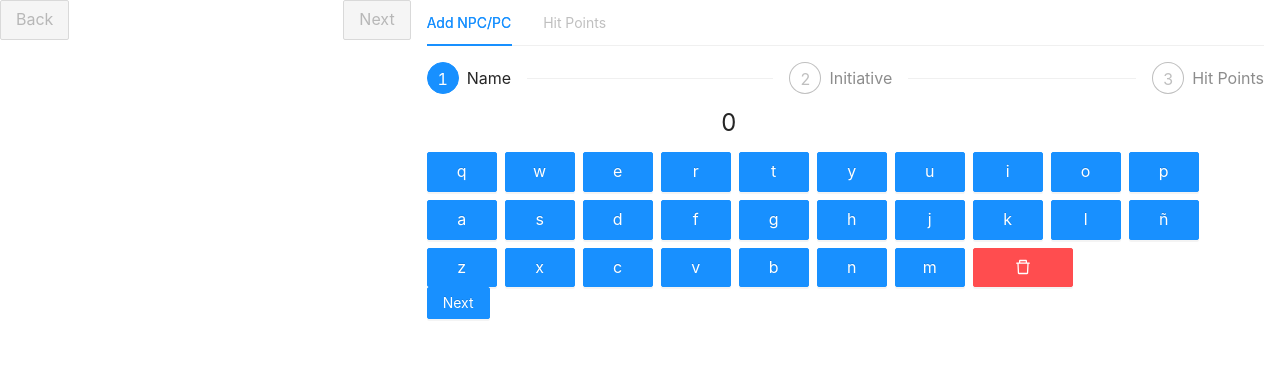
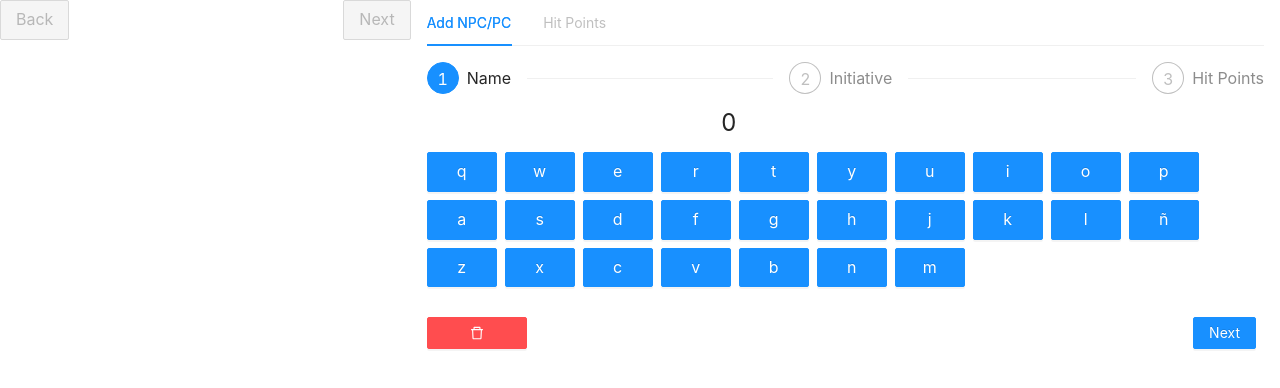
Before and after one commit to santiagoclv/dnd-combat-tracker, a React (Create React App) app: page / in a window 1280 px wide. Shown: the top 388 px of the page. Built offline with nearby package versions, Linux system fonts and the light colour scheme.

Commit message:
Move delete button

```diff
--- a/src/App.css
+++ b/src/App.css
@@ -12,14 +12,22 @@ body, html {
     padding:0;
 }
 
-.App {
-    height: 100%;
-    width: 100%;
-}
-
 .initiative{
     padding: 0 20px;
     width: auto;
     font-size: 20px;
     text-align: center;
 }
+
+
+.steps-action{
+    display: flex;
+    justify-content: flex-end;
+    margin-top: 30px;
+}
+.steps-action * {
+    margin: 0 8px;
+}
+.steps-action :first-child {
+    margin: 0 auto 0 0;
+}
--- a/src/App.js
+++ b/src/App.js
@@ -1,5 +1,7 @@
 import React, { useReducer, useState } from 'react';
 import { Row, Col, Button, Avatar, Menu, Tabs, Steps } from 'antd';
+
+import { DeleteOutlined } from '@ant-design/icons';
 
 import Initiative from './Initiative';
 import HitPoints from './HitPoints';
@@ -92,9 +94,9 @@ function reducer(state, action) {
             return { ...state, selected: action.value };
         }
         case 'editHitpoints': {
-            const initiatives = state.initiatives.map( ini => {
-                const copy_ini = {...ini};
-                if(ini.id === state.selected){
+            const initiatives = state.initiatives.map(ini => {
+                const copy_ini = { ...ini };
+                if (ini.id === state.selected) {
                     copy_ini.hitpoints = copy_ini.hitpoints + action.value;
                 }
                 return copy_ini;
@@ -102,7 +104,7 @@ function reducer(state, action) {
             return { ...state, initiatives };
         }
         case 'clean': {
-            return { ...state, inputInitiative: 0, inputName: '', inputHitpoints: 0, selected: null  };
+            return { ...state, inputInitiative: 0, inputName: '', inputHitpoints: 0, selected: null };
         }
         default:
             throw new Error();
@@ -114,7 +116,7 @@ export default function App() {
     const [current, setCurrent] = useState(0);
 
     return (
-        <Row className="App" gutter={[16, 16]}>
+        <Row gutter={[16, 16]} style={{ width: "100%", height: "100%" }}>
             <Col span={8} >
                 <Row style={{ height: '40px' }} >
                     <Col span={12}>
@@ -186,9 +188,36 @@ export default function App() {
                             current === 2 && <HitPoints state={state} dispatch={dispatch} />
                         }
                         <div className="steps-action">
+                            {
+                                current === 0 &&
+                                <Button
+                                    danger
+                                    style={{width: '100px'}}
+                                    type="primary" onClick={() => dispatch({ type: 'deleteInputName' })} >
+                                    <DeleteOutlined />
+                                </Button>
+                            }
+                            {
+                                current === 1 &&
+                                <Button
+                                    danger
+                                    style={{width: '100px'}}
+                                    type="primary" onClick={() => dispatch({ type: 'deleteInputInitiative' })} >
+                                    <DeleteOutlined />
+                                </Button>
+                            }
+                            {
+                                current === 2 &&
+                                <Button
+                                    danger
+                                    style={{width: '100px'}}
+                                    type="primary" onClick={() => dispatch({ type: 'deleteInputHitpoints' })} >
+                                    <DeleteOutlined />
+                                </Button>
+                            }
 
                             {current > 0 && (
-                                <Button style={{ margin: '0 8px' }} onClick={() => setCurrent(current - 1)}>
+                                <Button onClick={() => setCurrent(current - 1)}>
                                     Previous
                                 </Button>
                             )}
@@ -199,12 +228,12 @@ export default function App() {
                             )}
 
                             {current === steps.length - 1 && (
-                                <Button type="primary" danger onClick={() => {setCurrent(0); dispatch({ type: 'addInitiative', monster: true })}}>
+                                <Button type="primary" danger onClick={() => { setCurrent(0); dispatch({ type: 'addInitiative', monster: true }) }}>
                                     Done Monster
                                 </Button>
                             )}
                             {current === steps.length - 1 && (
-                                <Button type="primary" onClick={() => {setCurrent(0); dispatch({ type: 'addInitiative', monster: false })}}>
+                                <Button type="primary" onClick={() => { setCurrent(0); dispatch({ type: 'addInitiative', monster: false }) }}>
                                     Done Player
                                 </Button>
                             )}
--- a/src/HitPoints/index.js
+++ b/src/HitPoints/index.js
@@ -1,6 +1,5 @@
 import React from 'react';
 
-import { DeleteOutlined } from '@ant-design/icons';
 import { Button, Row, Col, Statistic } from 'antd';
 
 const buttons = [
@@ -15,7 +14,6 @@ const buttons = [
     { value: "9", type: 'writeInputHitpoints' },
     { },
     { value: "0", type: 'writeInputHitpoints' },
-    { Icon: DeleteOutlined, type: 'deleteInputHitpoints', danger: true },
 ];
 
 
@@ -51,7 +49,7 @@ export default function HitPoints({dispatch, state}) {
                     />
                 </Col>
             </Row>
-            <Row gutter={[16, 16]}>
+            <Row gutter={[8, 8]}>
                 <Keyboard dispatch={dispatch} />
             </Row>
         </>
--- a/src/HitPointsEditor/index.js
+++ b/src/HitPointsEditor/index.js
@@ -48,7 +48,7 @@ export default function HitPoints({dispatch, state}) {
                 </Col>
                 <Col>
 
-                    <Row>
+                    <Row gutter={[8, 8]}>
                         <Keyboard dispatch={dispatch} isNegative={checked} />
                     </Row>
                 </Col>
--- a/src/Initiative/index.js
+++ b/src/Initiative/index.js
@@ -1,6 +1,6 @@
 import React from 'react';
 
-import { DeleteOutlined, LineOutlined  } from '@ant-design/icons';
+import { LineOutlined  } from '@ant-design/icons';
 import { Button, Row, Col, Statistic } from 'antd';
 
 const buttons = [
@@ -15,7 +15,7 @@ const buttons = [
     { value: "9", type: 'writeInputInitiative' },
     { Icon: LineOutlined, type: 'negativeInputInitiative' },
     { value: "0", type: 'writeInputInitiative' },
-    { Icon: DeleteOutlined, type: 'deleteInputInitiative', danger: true },
+    // { Icon: DeleteOutlined, type: 'deleteInputInitiative', danger: true },
 ];
 
 
@@ -50,7 +50,7 @@ export default function Initiative({dispatch, state}) {
                     />
                 </Col>
             </Row>
-            <Row gutter={[16, 16]}>
+            <Row gutter={[8, 8]}>
                 <Keyboard dispatch={dispatch} />
             </Row>
         </>
--- a/src/Name/index.js
+++ b/src/Name/index.js
@@ -1,6 +1,5 @@
 import React from 'react';
 
-import { DeleteOutlined  } from '@ant-design/icons';
 import { Button, Row, Col, Statistic } from 'antd';
 
 const buttonLetters = [
@@ -67,15 +66,6 @@ export default function Name({dispatch, state}) {
             </Row>
             <Row gutter={[8, 8]}>
                 <Keyboard extraWords={players} dispatch={dispatch} />
-                <Col >
-                    <Button
-                        danger
-                        size="large"
-                        style={{ width: '100px', height: '100%' }}
-                        type="primary" onClick={() => dispatch({ type: 'deleteInputName' })} >
-                        <DeleteOutlined />
-                    </Button>
-                </Col>
             </Row>
         </>
 }
```
